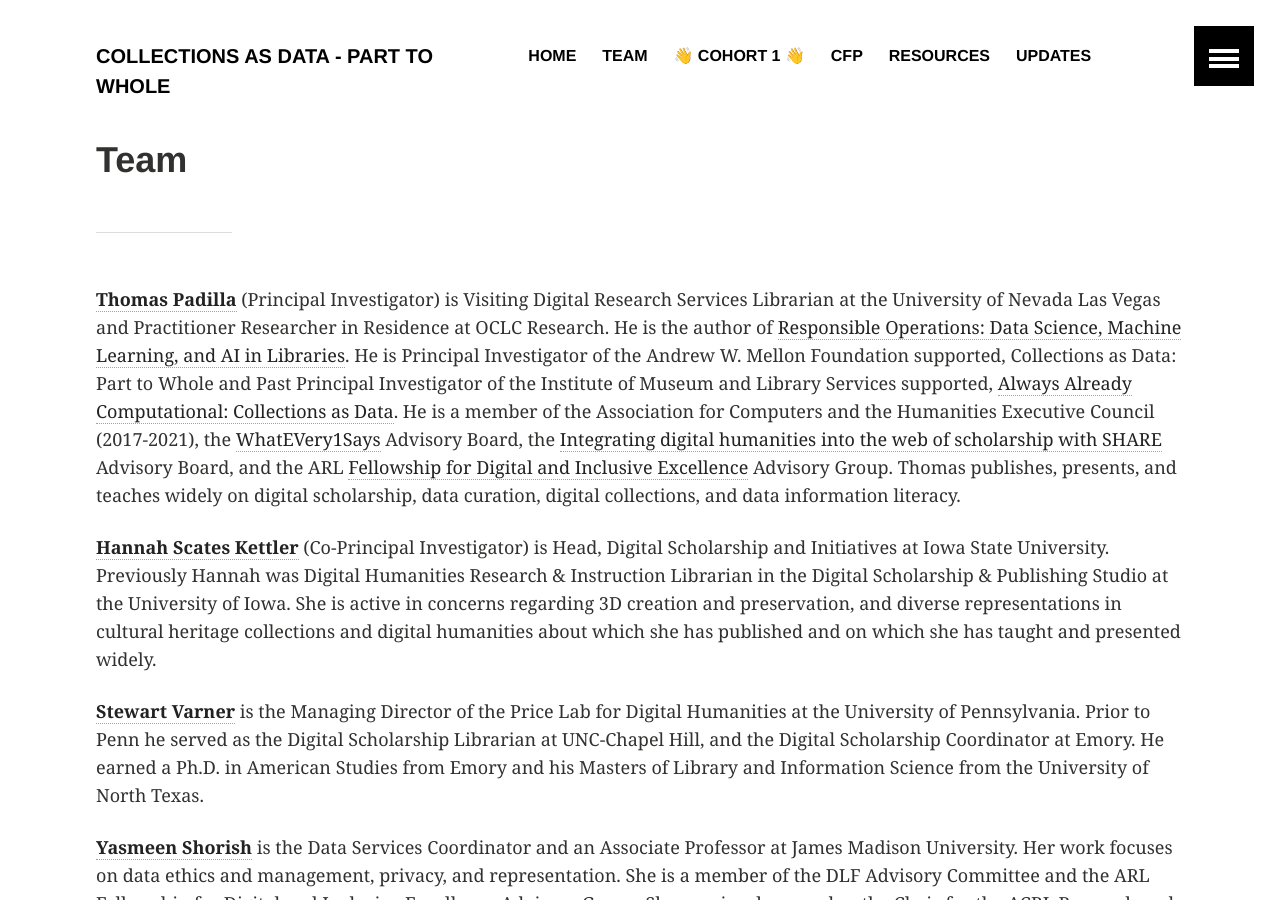
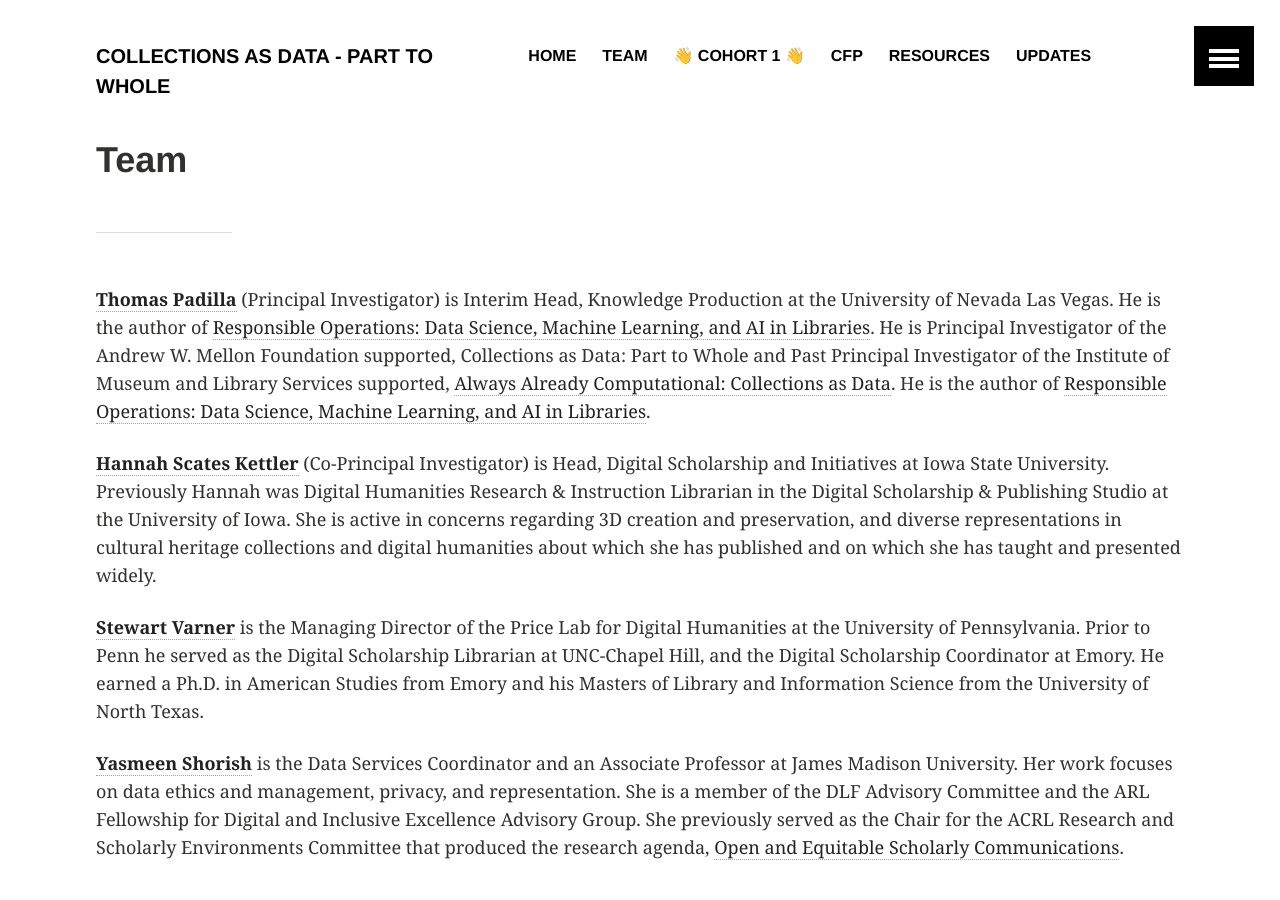
Before and after one commit to collectionsasdata/part2whole, a Jekyll site: the page built from team.md, in a window 1280 px wide and 900 px high. Built offline with Jekyll 4.4.1, drawn with Linux system fonts in a browser that asks for light colours.

Commit message:
Update team.md

```diff
--- a/team.md
+++ b/team.md
@@ -3,7 +3,7 @@ layout: archive
 title:  "Team"
 ---
 ---
-[**Thomas Padilla**](http://www.thomaspadilla.org/) (Principal Investigator) is Visiting Digital Research Services Librarian at the University of Nevada Las Vegas and Practitioner Researcher in Residence at OCLC Research. He is the author of [Responsible Operations: Data Science, Machine Learning, and AI in Libraries](http://oc.lc/responsibleoperations). He is Principal Investigator of the Andrew W. Mellon Foundation supported, Collections as Data: Part to Whole and Past Principal Investigator of the Institute of Museum and Library Services supported, [Always Already Computational: Collections as Data](https://collectionsasdata.github.io/). He is a member of the Association for Computers and the Humanities Executive Council (2017-2021), the [WhatEVery1Says](http://we1s.ucsb.edu/) Advisory Board, the [Integrating digital humanities into the web of scholarship with SHARE](https://osf.io/kx2cy/) Advisory Board, and the ARL [Fellowship for Digital and Inclusive Excellence](http://www.arl.org/focus-areas/diversity-equity-and-inclusion/fellowship-digital-inclusive-excellence) Advisory Group. Thomas publishes, presents, and teaches widely on digital scholarship, data curation, digital collections, and data information literacy.
+[**Thomas Padilla**](http://www.thomaspadilla.org/) (Principal Investigator) is Interim Head, Knowledge Production at the University of Nevada Las Vegas. He is the author of [Responsible Operations: Data Science, Machine Learning, and AI in Libraries](http://oc.lc/responsibleoperations). He is Principal Investigator of the Andrew W. Mellon Foundation supported, Collections as Data: Part to Whole and Past Principal Investigator of the Institute of Museum and Library Services supported, [Always Already Computational: Collections as Data](https://collectionsasdata.github.io/). He is the author of [Responsible Operations: Data Science, Machine Learning, and AI in Libraries](http://oc.lc/responsibleoperations).
 
 [**Hannah Scates Kettler**](https://hannahscateskettler.com/) (Co-Principal Investigator) is Head, Digital Scholarship and Initiatives at Iowa State University. Previously Hannah was Digital Humanities Research & Instruction Librarian in the Digital Scholarship & Publishing Studio at the University of Iowa. She is active in concerns regarding 3D creation and preservation, and diverse representations in cultural heritage collections and digital humanities about which she has published and on which she has taught and presented widely.
 
```
